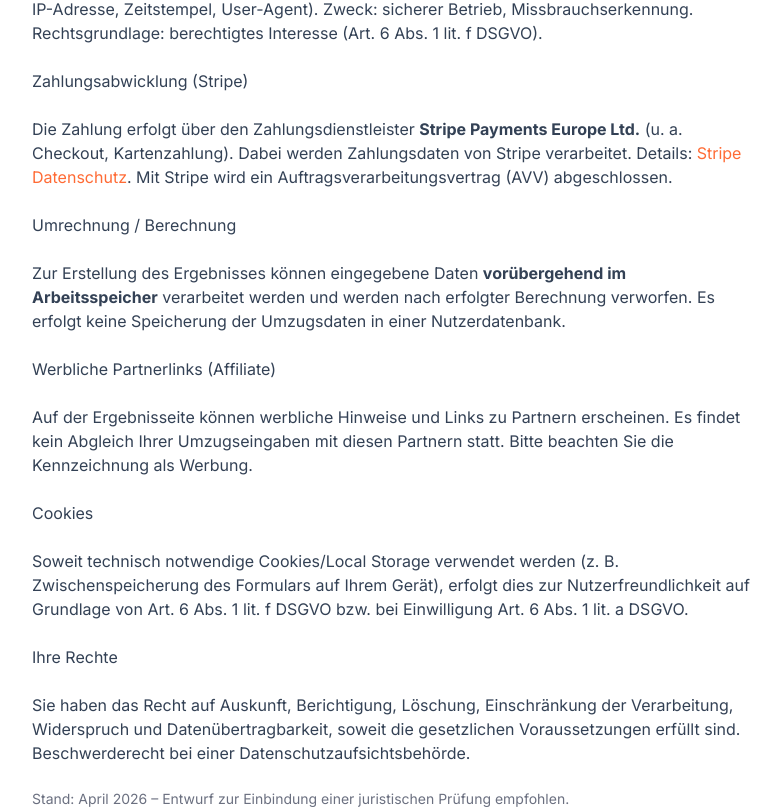
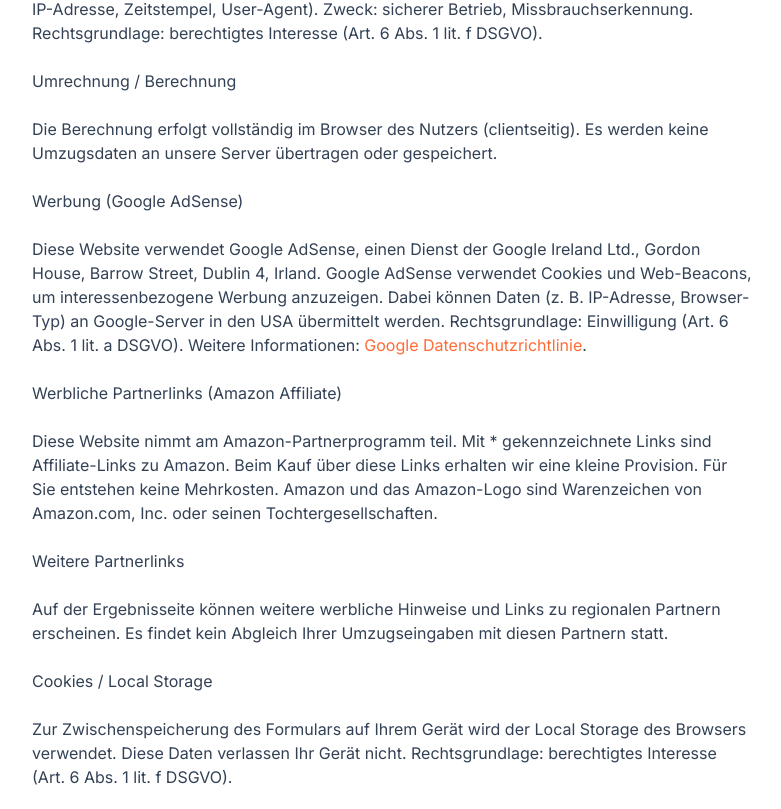
Before and after one commit to 360-ai/meinumzugsrechner, a Next.js app: page /datenschutz in a window 1280 px wide. Shown: the part 432-1241 px from the top of the page, without its empty margins (248-1029 px from the left). Built offline with nearby package versions, Linux system fonts and the light colour scheme.

Commit message:
feat: update datenschutz - remove stripe, add adsense and amazon affiliate sections

```diff
--- a/app/datenschutz/page.tsx
+++ b/app/datenschutz/page.tsx
@@ -3,63 +3,76 @@ export default function DatenschutzPage() {
     <article className="space-y-6 text-slate-700">
       <h1>Datenschutzerklärung</h1>
       <p>
-        Wir verarbeiten personenbezogene Daten nur, soweit dies zur Bereitstellung der Website und der Bezahlfunktion
+        Wir verarbeiten personenbezogene Daten nur, soweit dies zur Bereitstellung der Website
         erforderlich ist. Umzugsspezifische Eingaben (Möbellisten, Adressen, freie Texte) werden{" "}
-        <strong>nicht dauerhaft auf unseren Servern gespeichert</strong> und nicht an Umzugsfirmen zum Zweck der
-        Kontaktaufnahme weitergegeben.
+        <strong>nicht dauerhaft auf unseren Servern gespeichert</strong> und nicht an Umzugsfirmen
+        zum Zweck der Kontaktaufnahme weitergegeben.
       </p>
 
       <h2>Verantwortlicher</h2>
-      <p>
-        Denis Schmidt, 360ai, Frankenberg (Eder) – Kontakt: info@360-ai.org
-      </p>
+      <p>Denis Schmidt, 360ai, Frankenberg (Eder) – Kontakt: info@360-ai.org</p>
 
       <h2>Hosting & Zugriffsdaten</h2>
       <p>
-        Beim Aufruf der Website verarbeitet der Hoster/Provider technisch bedingt Zugriffsdaten (z. B. IP-Adresse,
-        Zeitstempel, User-Agent). Zweck: sicherer Betrieb, Missbrauchserkennung. Rechtsgrundlage: berechtigtes Interesse
-        (Art. 6 Abs. 1 lit. f DSGVO).
-      </p>
-
-      <h2>Zahlungsabwicklung (Stripe)</h2>
-      <p>
-        Die Zahlung erfolgt über den Zahlungsdienstleister <strong>Stripe Payments Europe Ltd.</strong> (u. a. Checkout,
-        Kartenzahlung). Dabei werden Zahlungsdaten von Stripe verarbeitet. Details:{" "}
-        <a href="https://stripe.com/de/privacy" className="text-accent" target="_blank" rel="noopener noreferrer">
-          Stripe Datenschutz
-        </a>
-        . Mit Stripe wird ein Auftragsverarbeitungsvertrag (AVV) abgeschlossen.
+        Beim Aufruf der Website verarbeitet der Hoster/Provider technisch bedingt Zugriffsdaten
+        (z. B. IP-Adresse, Zeitstempel, User-Agent). Zweck: sicherer Betrieb, Missbrauchserkennung.
+        Rechtsgrundlage: berechtigtes Interesse (Art. 6 Abs. 1 lit. f DSGVO).
       </p>
 
       <h2>Umrechnung / Berechnung</h2>
       <p>
-        Zur Erstellung des Ergebnisses können eingegebene Daten <strong>vorübergehend im Arbeitsspeicher</strong>{" "}
-        verarbeitet werden und werden nach erfolgter Berechnung verworfen. Es erfolgt keine Speicherung der Umzugsdaten
-        in einer Nutzerdatenbank.
+        Die Berechnung erfolgt vollständig im Browser des Nutzers (clientseitig). Es werden keine
+        Umzugsdaten an unsere Server übertragen oder gespeichert.
       </p>
 
-      <h2>Werbliche Partnerlinks (Affiliate)</h2>
+      <h2>Werbung (Google AdSense)</h2>
       <p>
-        Auf der Ergebnisseite können werbliche Hinweise und Links zu Partnern erscheinen. Es findet kein Abgleich Ihrer
-        Umzugseingaben mit diesen Partnern statt. Bitte beachten Sie die Kennzeichnung als Werbung.
+        Diese Website verwendet Google AdSense, einen Dienst der Google Ireland Ltd., Gordon House,
+        Barrow Street, Dublin 4, Irland. Google AdSense verwendet Cookies und Web-Beacons, um
+        interessenbezogene Werbung anzuzeigen. Dabei können Daten (z. B. IP-Adresse, Browser-Typ)
+        an Google-Server in den USA übermittelt werden. Rechtsgrundlage: Einwilligung
+        (Art. 6 Abs. 1 lit. a DSGVO). Weitere Informationen:{" "}
+        <a
+          href="https://policies.google.com/privacy"
+          className="text-accent"
+          target="_blank"
+          rel="noopener noreferrer"
+        >
+          Google Datenschutzrichtlinie
+        </a>
+        .
       </p>
 
-      <h2>Cookies</h2>
+      <h2>Werbliche Partnerlinks (Amazon Affiliate)</h2>
       <p>
-        Soweit technisch notwendige Cookies/Local Storage verwendet werden (z. B. Zwischenspeicherung des Formulars auf
-        Ihrem Gerät), erfolgt dies zur Nutzerfreundlichkeit auf Grundlage von Art. 6 Abs. 1 lit. f DSGVO bzw. bei
-        Einwilligung Art. 6 Abs. 1 lit. a DSGVO.
+        Diese Website nimmt am Amazon-Partnerprogramm teil. Mit * gekennzeichnete Links sind
+        Affiliate-Links zu Amazon. Beim Kauf über diese Links erhalten wir eine kleine Provision.
+        Für Sie entstehen keine Mehrkosten. Amazon und das Amazon-Logo sind Warenzeichen von
+        Amazon.com, Inc. oder seinen Tochtergesellschaften.
+      </p>
+
+      <h2>Weitere Partnerlinks</h2>
+      <p>
+        Auf der Ergebnisseite können weitere werbliche Hinweise und Links zu regionalen Partnern
+        erscheinen. Es findet kein Abgleich Ihrer Umzugseingaben mit diesen Partnern statt.
+      </p>
+
+      <h2>Cookies / Local Storage</h2>
+      <p>
+        Zur Zwischenspeicherung des Formulars auf Ihrem Gerät wird der Local Storage des Browsers
+        verwendet. Diese Daten verlassen Ihr Gerät nicht. Rechtsgrundlage: berechtigtes Interesse
+        (Art. 6 Abs. 1 lit. f DSGVO).
       </p>
 
       <h2>Ihre Rechte</h2>
       <p>
-        Sie haben das Recht auf Auskunft, Berichtigung, Löschung, Einschränkung der Verarbeitung, Widerspruch und
-        Datenübertragbarkeit, soweit die gesetzlichen Voraussetzungen erfüllt sind. Beschwerderecht bei einer
-        Datenschutzaufsichtsbehörde.
+        Sie haben das Recht auf Auskunft, Berichtigung, Löschung, Einschränkung der Verarbeitung,
+        Widerspruch und Datenübertragbarkeit, soweit die gesetzlichen Voraussetzungen erfüllt sind.
+        Beschwerderecht bei einer Datenschutzaufsichtsbehörde.
       </p>
 
       <p className="text-sm text-muted">
-        Stand: April 2026 – Entwurf zur Einbindung einer juristischen Prüfung empfohlen.
+        Stand: April 2026 – Entwurf, Einbindung einer juristischen Prüfung empfohlen.
       </p>
     </article>
   );
```
